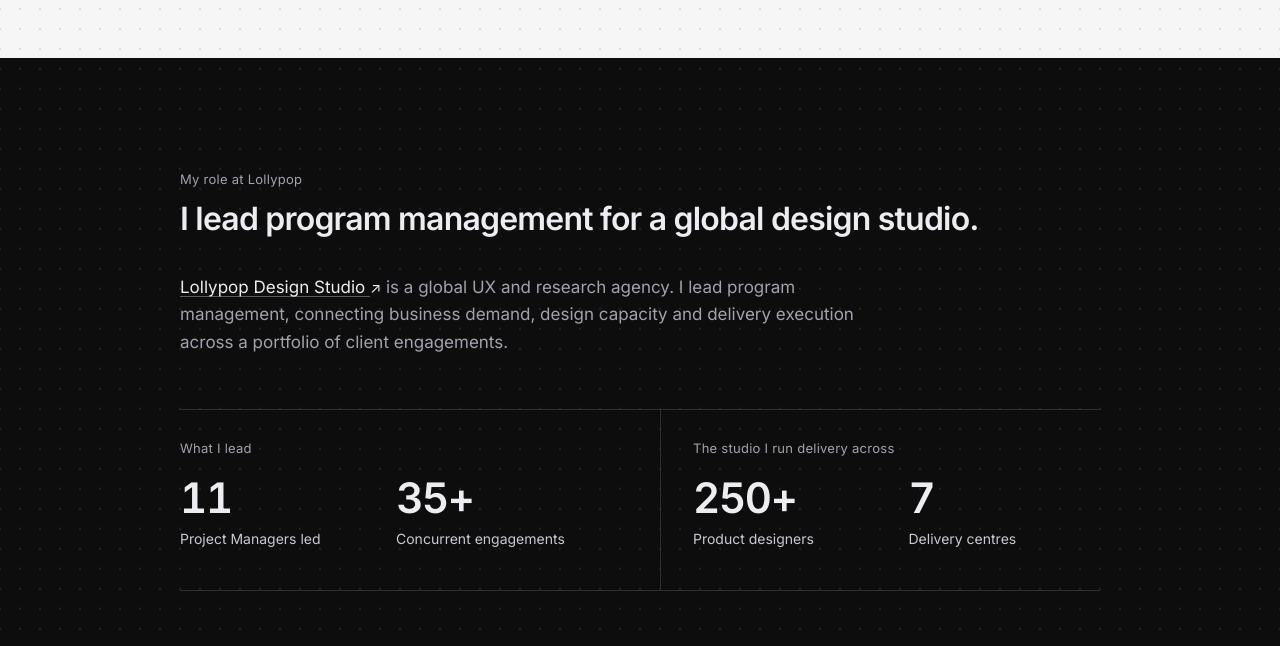
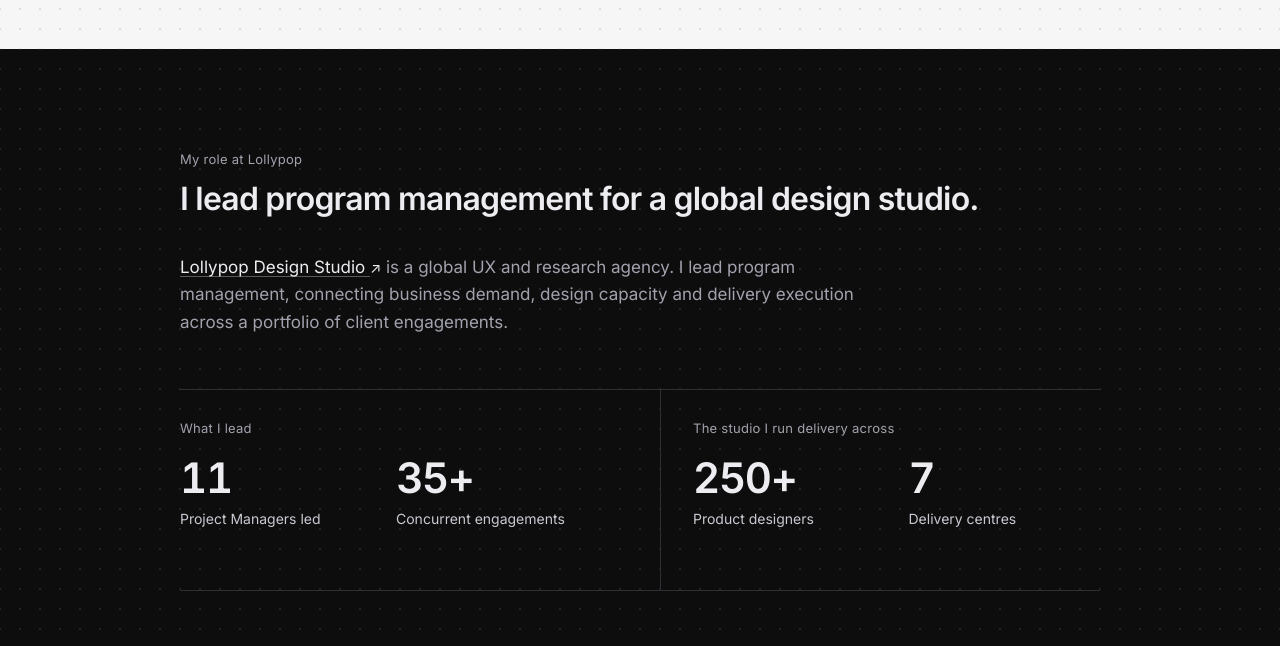
Before and after one commit to aeratherajeev/aerathe-program-portfolio, a plain HTML site: page index.html in a window 1280 px wide. Shown: the part 2561-3207 px from the top of the page. Drawn offline with Linux system fonts and the light colour scheme; no server answers; animation ran at ten frames a second.

Commit message:
Add files via upload

```diff
--- a/site.js
+++ b/site.js
@@ -284,27 +284,105 @@
 /* Dot-grid paper. Everything snaps to one 20px lattice of dots:
    1. the content column is a whole number of grid squares wide, so its left and right edges sit on dots;
    2. card grids get whole-square column widths, and every card is a whole number of squares tall;
-   3. key blocks (sections, bands, card grids, images) are nudged down so their top edge lands on a dot row;
+   3. every block top and every horizontal line (section dividers, card edges, list rules) lands on a dot row;
    4. bands draw their own background, so their dots get an offset that continues the same lattice. */
 (function () {
   var G = 20, root = document.documentElement;
   var GRIDS = '.cs-grid, .work, .ff-pair, .film-pair, .sw-grid, .award-list, .lv-cards, .levels, .quotes, .phases, .film-grid, .films, .principles, .cred-grid, .flowline, .shots-grid, .proof, .stats, .decision-cards, .check-list, .lead-cards, .wr-list, .ab-path, .ab-cols, .role-scale, .method';
-  var STACKS = '.work > li, .writing > li, .wr-list[data-view="list"] > li, .timeline > li, .problems > details, .cap-list > div';
-  var BLOCKS = 'main > figure, main > nav, main > a.next, .clients, .awards, .section-head, .sw-grid, .award-list, .marquee, .lv-cards, .levels-cols, .role-scale, .work, .writing, .pc, .actions, .ab-banner, .ab-cols, .ab-path, .proof, .ff-pair, .film-pair, .film-grid, .contact-row, .cs-hero, .cover, .about-banner, .stats, .levels, .principles, .method, .phases, .cred-grid, .flowline, .shots, .shots-grid, .table-scroll, .lead-cards, .decision-cards, .check-list, .wr-bar, .wr-list, .timeline, .cap-list, .tree, .problems, .pgroup, .phead';
+  var STACKS = '.table-scroll, .work > li, .writing > li, .wr-list[data-view="list"] > li, .timeline > li, .problems > details, .cap-list > div';
+  var BLOCKS = '.cs-grid, main table, main > figure, main > nav, main > a.next, .clients, .awards, .section-head, .sw-grid, .award-list, .marquee, .lv-cards, .levels-cols, .role-scale, .work, .writing, .pc, .actions, .ab-banner, .ab-cols, .ab-path, .proof, .ff-pair, .film-pair, .film-grid, .contact-row, .cs-hero, .cover, .about-banner, .stats, .levels, .principles, .method, .phases, .cred-grid, .flowline, .shots, .shots-grid, .table-scroll, .lead-cards, .decision-cards, .check-list, .wr-bar, .wr-list, .timeline, .cap-list, .tree, .problems, .pgroup, .phead';
   var mod = function (n) { return ((n % G) + G) % G; };
   var busy = false, raf = 0, lastW = 0, lastH = 0;
-  function mark(el) { el.setAttribute('data-snap', ''); }
+  // remember each element's own inline style before the grid touches it, so a re-snap restores it exactly
+  var changes = 0;
+  function mark(el) { changes++; if (!el.hasAttribute('data-snap')) { el.__snapOrig = el.getAttribute('style'); el.setAttribute('data-snap', ''); } }
   function px(v) { return parseFloat(v) || 0; }
   function snap() {
     raf = 0; busy = true;
     document.querySelectorAll('[data-snap]').forEach(function (el) {
-      el.style.marginTop = ''; el.style.minHeight = ''; el.style.gridTemplateColumns = ''; el.style.columnGap = ''; el.style.paddingBottom = '';
+      if (el.__snapOrig == null) el.removeAttribute('style'); else el.setAttribute('style', el.__snapOrig);
+      el.__base = null;
       el.removeAttribute('data-snap');
     });
     // 1. content column: a whole number of squares (920px max)
     var cw = root.clientWidth;
     root.style.setProperty('--wrap-w', Math.min(920, Math.floor((cw - 48) / G) * G) + 'px');
-    // 2. card grids: whole-square columns, whole-square card heights
+    // 3. vertical rhythm: block tops and every horizontal line land on a dot row
+    //    (dots sit at y = 10, 30, 50 … in page coordinates). Top-level sections are moved by growing the
+    //    section above them (padding, so bands never show a gap); everything else gets a little extra margin.
+    var SKIP = '.marquee, .pc-track, .sw-grid, .sea-turtles, .hero-dots';
+    function visible(el) { return el.offsetParent !== null || getComputedStyle(el).position === 'fixed'; }
+    function lined(el) {
+      var cs = getComputedStyle(el);
+      return px(cs.borderTopWidth) > 0 && cs.borderTopStyle !== 'none' && !/rgba\(0, 0, 0, 0\)|transparent/.test(cs.borderTopColor) &&
+        el.getBoundingClientRect().width >= 200;
+    }
+    function candidates() {
+      var set = new Set();
+      var main = document.querySelector('main');
+      if (!main) return [];
+      [].forEach.call(main.children, function (el) { set.add(el); });
+      document.querySelectorAll(BLOCKS).forEach(function (el) { set.add(el); });
+      main.querySelectorAll('*').forEach(function (el) { if (lined(el)) set.add(el); });
+      return Array.from(set).filter(function (el) {
+        if (!visible(el) || el.closest(SKIP)) return false;
+        var pos = getComputedStyle(el).position; if (pos === 'absolute' || pos === 'fixed') return false;
+        var pd = el.parentElement && getComputedStyle(el.parentElement).display;
+        // items laid out side by side follow their container, which is snapped instead
+        if (el.parentElement !== main) {
+          var pcs = getComputedStyle(el.parentElement);
+          var oneCol = pcs.gridTemplateColumns.split(' ').filter(Boolean).length <= 1;
+          if (((pd === 'grid' || pd === 'inline-grid') && !oneCol) || (pd === 'flex' && pcs.flexDirection.indexOf('row') === 0 && pcs.flexWrap !== 'wrap')) return false;
+        }
+        return true;
+      }).sort(function (x, y) { return x.compareDocumentPosition(y) & 4 ? -1 : 1; });
+    }
+    // nudge a length to the nearest dot row, but never below what the element had before the grid touched it
+    function nearest(el, prop, current, d) {
+      el.__base = el.__base || {};
+      if (el.__base[prop] == null) el.__base[prop] = current;
+      var v = current + (d > G / 2 ? d - G : d);
+      if (v < el.__base[prop] - 0.01) v += G;
+      return v;
+    }
+    function snapRhythm() {
+      var main = document.querySelector('main');
+      candidates().forEach(function (el) {
+        for (var i = 0; i < 4; i++) {
+          var top = el.getBoundingClientRect().top + window.scrollY;
+          var d = mod(G / 2 - top);
+          if (d < 0.5 || d > G - 0.5) break;
+          if (el.parentElement === main) {
+            var prev = el.previousElementSibling;
+            while (prev && !visible(prev)) prev = prev.previousElementSibling;
+            if (!prev) break;
+            var pb = px(getComputedStyle(prev).paddingBottom); mark(prev); prev.style.setProperty('padding-bottom', nearest(prev, 'pb', pb, d) + 'px', 'important');
+          } else {
+            // margins collapse with the block above, so start from whichever margin is larger
+            var sib = el.previousElementSibling, mt = px(getComputedStyle(el).marginTop);
+            if (sib) mt = Math.max(mt, px(getComputedStyle(sib).marginBottom));
+            mark(el); el.style.setProperty('margin-top', nearest(el, 'mt', mt, d) + 'px', 'important');
+          }
+        }
+      });
+    }
+    function bottomLined(el) {
+      var cs = getComputedStyle(el);
+      return cs.display !== 'inline' && cs.display.indexOf('table') !== 0 && px(cs.borderBottomWidth) > 0 && cs.borderBottomStyle !== 'none' &&
+        !/rgba\(0, 0, 0, 0\)|transparent/.test(cs.borderBottomColor) && el.getBoundingClientRect().width >= 200 && visible(el) && !el.closest(SKIP);
+    }
+    function snapBottoms() {
+      var main = document.querySelector('main'); if (!main) return;
+      main.querySelectorAll('*').forEach(function (el) {
+        if (!bottomLined(el)) return;
+        var r = el.getBoundingClientRect(), bottom = r.bottom + window.scrollY;
+        var d = mod(G / 2 - bottom);
+        if (d < 0.5 || d > G - 0.5) return;
+        mark(el); el.style.setProperty('min-height', nearest(el, 'h', r.height, d) + 'px', 'important');
+      });
+    }
+    function roundHeights() {
+      // 2. card grids: whole-square columns, whole-square card heights
     document.querySelectorAll(GRIDS).forEach(function (g) {
       var cs = getComputedStyle(g);
       if (cs.display !== 'grid') return;
@@ -327,34 +405,25 @@
             });
           }
         }
-        if (col > 0) { g.style.gridTemplateColumns = 'repeat(' + n + ', ' + col + 'px)'; if (gap !== cg) g.style.columnGap = gap + 'px'; mark(g); }
+        if (col > 0) { var tpl = 'repeat(' + n + ', ' + col + 'px)'; if (g.style.gridTemplateColumns !== tpl || (gap !== cg && g.style.columnGap !== gap + 'px')) { mark(g); g.style.gridTemplateColumns = tpl; if (gap !== cg) g.style.columnGap = gap + 'px'; } }
       }
       if (mod(rg) === 0) [].forEach.call(g.children, function (c) {
         var h = c.getBoundingClientRect().height;
-        if (h && mod(h) > 0.5) { c.style.minHeight = Math.ceil(h / G) * G + 'px'; mark(c); }
+        if (h && mod(h) > 0.5) { mark(c); c.style.minHeight = Math.ceil(h / G) * G + 'px'; }
       });
+    });
+    document.querySelectorAll('main table tr').forEach(function (tr) {
+      var h = tr.getBoundingClientRect().height;
+      if (h && mod(h) > 0.5) { mark(tr); tr.style.height = Math.ceil(h / G) * G + 'px'; }
     });
     document.querySelectorAll(STACKS).forEach(function (c) {
       var h = c.getBoundingClientRect().height;
-      if (h && mod(h) > 0.5) { c.style.minHeight = Math.ceil(h / G) * G + 'px'; mark(c); }
+      if (h && mod(h) > 0.5) { mark(c); c.style.minHeight = Math.ceil(h / G) * G + 'px'; }
     });
-    // 3. block tops onto dot rows (dots sit at y = 10, 30, 50 … in page coordinates)
-    function snapTops() {
-      document.querySelectorAll(BLOCKS).forEach(function (el) {
-        if (el.classList.contains('band') || el.matches('main > section, main > div')) return;
-        for (var i = 0; i < 4; i++) {
-          var top = el.getBoundingClientRect().top + window.scrollY;
-          var d = mod(G / 2 - top);
-          if (d < 0.5 || d > G - 0.5) break;
-          // margins collapse with the block above, so start from whichever margin is larger
-          var prev = el.previousElementSibling, mt = px(getComputedStyle(el).marginTop);
-          if (prev) mt = Math.max(mt, px(getComputedStyle(prev).marginBottom));
-          el.style.marginTop = (mt + d) + 'px'; mark(el);
-        }
-      });
     }
-    snapTops();
-    snapTops();
+    // each adjustment can shift what follows, so repeat until a full pass changes nothing
+    for (var pass = 0; pass < 8; pass++) { changes = 0; roundHeights(); snapRhythm(); snapBottoms(); if (!changes) break; }
+    snapRhythm();
     align();
     lastW = cw; lastH = document.documentElement.scrollHeight;
     busy = false;
@@ -378,6 +447,9 @@
   window.addEventListener('resize', function () { if (root.clientWidth !== lastW) queue(); });
   window.addEventListener('load', queue);
   if (document.fonts && document.fonts.ready) document.fonts.ready.then(queue);
+  // web fonts can finish after the first pass and shift everything by a few pixels: settle again
+  if (document.fonts && document.fonts.addEventListener) document.fonts.addEventListener('loadingdone', queue);
+  window.addEventListener('load', function () { setTimeout(queue, 600); setTimeout(queue, 1800); });
   // late content (images, lists filled by script, opened cards) changes heights: re-snap
   if ('ResizeObserver' in window) new ResizeObserver(function () {
     if (!busy && Math.abs(document.documentElement.scrollHeight - lastH) > 1) queue();
```
Also changed, not shown: index.html (+10 -3 lines).
